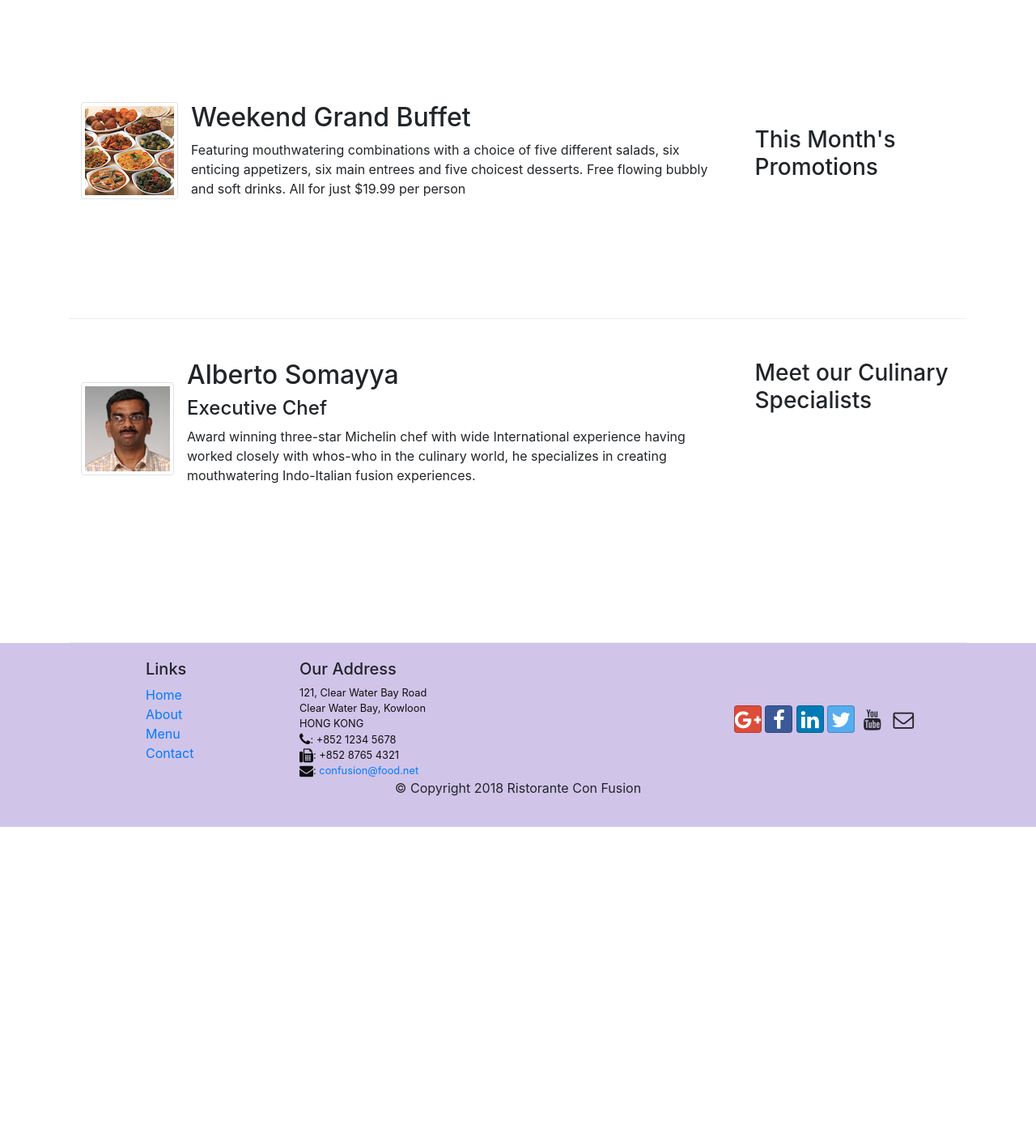
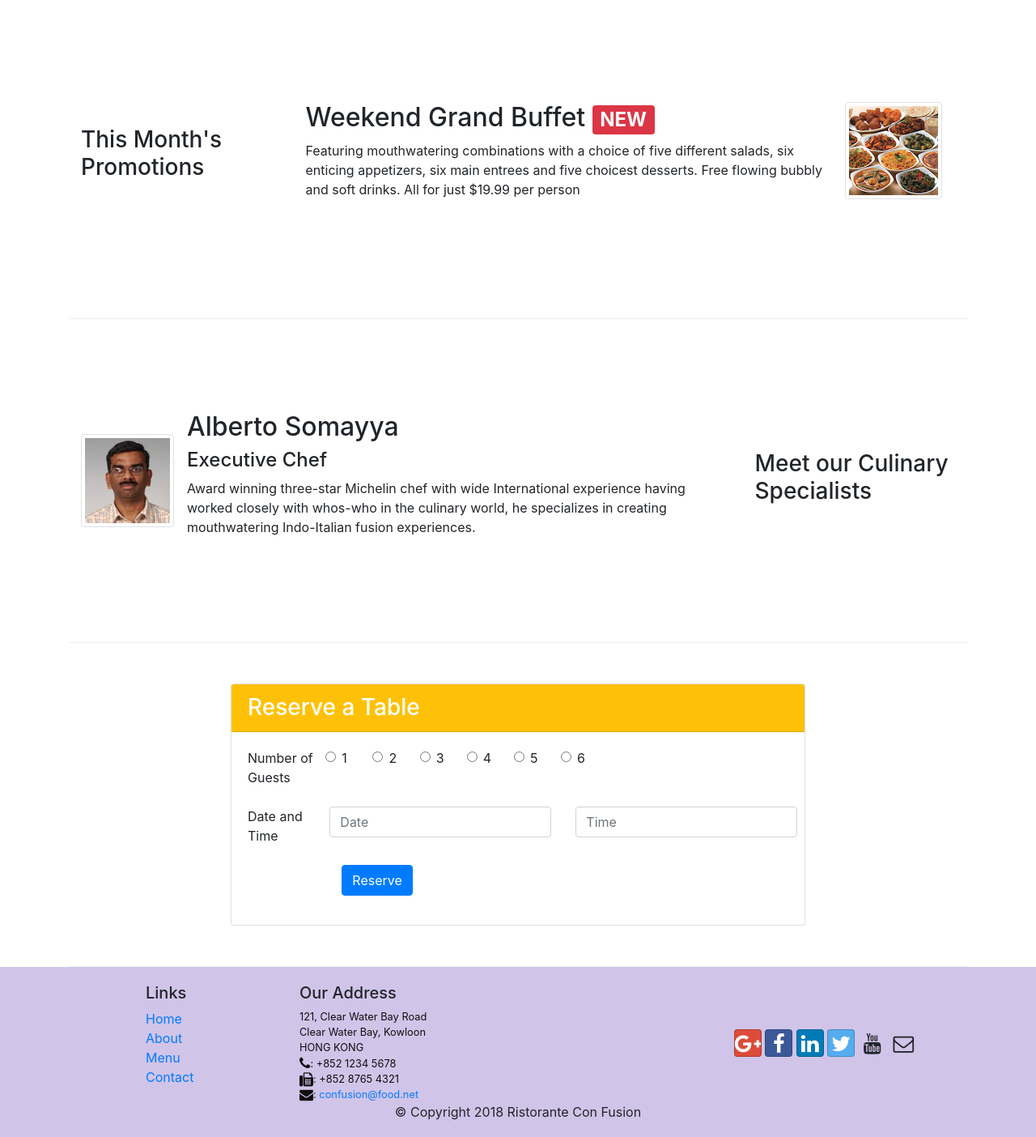
Before and after one commit to szhandrew/Bootstrap-4, a website: page week2/index.html in a window 1280 px wide. Shown: the part 740-2144 px from the top of the page at 81% size. Before the commit the page ends 1761 px from the top, so only its background shows below. Drawn offline with nearby package versions, Linux system fonts and the light colour scheme.

Commit message:
Assign2: Rsv form, button, format

```diff
--- a/week2/index.html
+++ b/week2/index.html
@@ -41,8 +41,11 @@
                     <h1>Ristorante con Fusion</h1>
                     <p>We take inspiration from the World's best cuisines, and create a unique fusion experience. Our lipsmacking creations will tickle your culinary senses!</p>
                 </div>
-                <div class="col-12 col-sm align-self-center">
+                <div class="col-12 col-sm-3 align-self-center">
                     <img src="img/logo.png" class="img-fluid">
+                </div>
+                <div class="col-12 col-sm-3">
+                    <a class="btn btn-warning btn-lg btn-block" href="#Reservation" role="button">Reserve Table</a>
                 </div>
             </div>
         </div>
@@ -67,22 +70,22 @@
 
 
         <div class="row row-content align-items-center">
-            <div class="col-12 col-sm-4 order-sm-last col-md-3">
+            <div class="col-12 col-sm-4 order-sm-first col-md-3">
                 <h3>This Month's Promotions</h3>
             </div>
-            <div class="col col-sm order-sm-first col-md">
+            <div class="col col-sm order-sm-last col-md">
                 <div class="media">
+                    <div class="media-body">
+                        <h2 class="mt-0">Weekend Grand Buffet <span class="badge badge-danger">NEW</span></h2>
+                        <p class="d-none d-sm-block">Featuring mouthwatering combinations with a choice of five different salads, six enticing appetizers, six main entrees and five choicest desserts. Free flowing bubbly and soft drinks. All for just $19.99 per person </p>
+                    </div>
                     <img class="d-flex mr-3 img-thumbnail align-items-center"
                         src="img/buffet.png" alt="buffet">
-                    <div class="media-body">
-                        <h2 class="mt-0">Weekend Grand Buffet</h2>
-                        <p class="d-none d-sm-block">Featuring mouthwatering combinations with a choice of five different salads, six enticing appetizers, six main entrees and five choicest desserts. Free flowing bubbly and soft drinks. All for just $19.99 per person </p>
-                    </div>
                 </div>
             </div>
         </div>
 
-        <div class="row row-content">
+        <div class="row row-content align-items-center">
             <div class="col-12 col-sm-4 order-sm-last col-md-3">
                 <h3>Meet our Culinary Specialists</h3>
             </div>
@@ -94,6 +97,62 @@
                         <h2 class="mt-0">Alberto Somayya</h2>
                         <h4>Executive Chef</h4>
                         <p class="d-none d-sm-block">Award winning three-star Michelin chef with wide International experience having worked closely with whos-who in the culinary world, he specializes in creating mouthwatering Indo-Italian fusion experiences. </p>
+                    </div>
+                </div>
+            </div>
+        </div>
+
+        <div class="row row-content justify-content-center" id="Reservation">
+            <div class="col-12 col-sm-8">
+                <div class="card">
+                    <h3 class="card-header bg-warning text-white">Reserve a Table</h3>
+                    <div class="card-body">
+                        <dl class="row">
+                            <dd class="col-12 col-sm-2">Number of Guests</dd>
+                            <dd class="col-2 offset-1 col-sm-1 offset-sm-0">
+                                <input class="form-check-input" type="radio" name="inlineRadioOptions" id="inlineRadio1" value="option1">
+                                <label class="form-check-label" for="inlineRadio1">1</label>
+                            </dd>
+                            <dd class="col-2 col-sm-1">
+                                    <input class="form-check-input" type="radio" name="inlineRadioOptions" id="inlineRadio2" value="option2">
+                                    <label class="form-check-label" for="inlineRadio2">2</label>
+                            </dd>
+                            <dd class="col-2 col-sm-1">
+                                    <input class="form-check-input" type="radio" name="inlineRadioOptions" id="inlineRadio3" value="option3">
+                                    <label class="form-check-label" for="inlineRadio3">3</label>
+                            </dd>
+                            <dd class="col-2 col-sm-1">
+                                    <input class="form-check-input" type="radio" name="inlineRadioOptions" id="inlineRadio4" value="option4">
+                                    <label class="form-check-label" for="inlineRadio4">4</label>
+                            </dd>
+                            <dd class="col-2 col-sm-1">
+                                    <input class="form-check-input" type="radio" name="inlineRadioOptions" id="inlineRadio5" value="option5">
+                                    <label class="form-check-label" for="inlineRadio5">5</label>
+                            </dd>
+                            <dd class="col-2 offset-1 col-sm-1 offset-sm-0">
+                                    <input class="form-check-input" type="radio" name="inlineRadioOptions" id="inlineRadio6" value="option6">
+                                    <label class="form-check-label" for="inlineRadio6">6</label>
+                            </dd>
+                        </dl>
+
+                        <dl class="row">
+                            <dd class="col-12 col-sm-2">Date and Time</dd>
+                            <div class="form-group row justify-content-center">
+                                <div class="col-11 col-sm-6">
+                                    <input type="text" class="form-control" id="date" name="date" placeholder="Date">
+                                </div>
+                                <div class="col-11 col-sm-6">
+                                    <input type="text" class="form-control" id="time" name="time" placeholder="Time">
+                                </div>
+                            </div>
+                        </dl>
+
+                        <dl class="row justify-content-start">
+                            <div class="col-12 col-sm-2 offset-sm-2">
+                                <button type="submit" class="btn btn-primary">Reserve</button>
+                            </div>
+                        </dl>
+
                     </div>
                 </div>
             </div>
```
